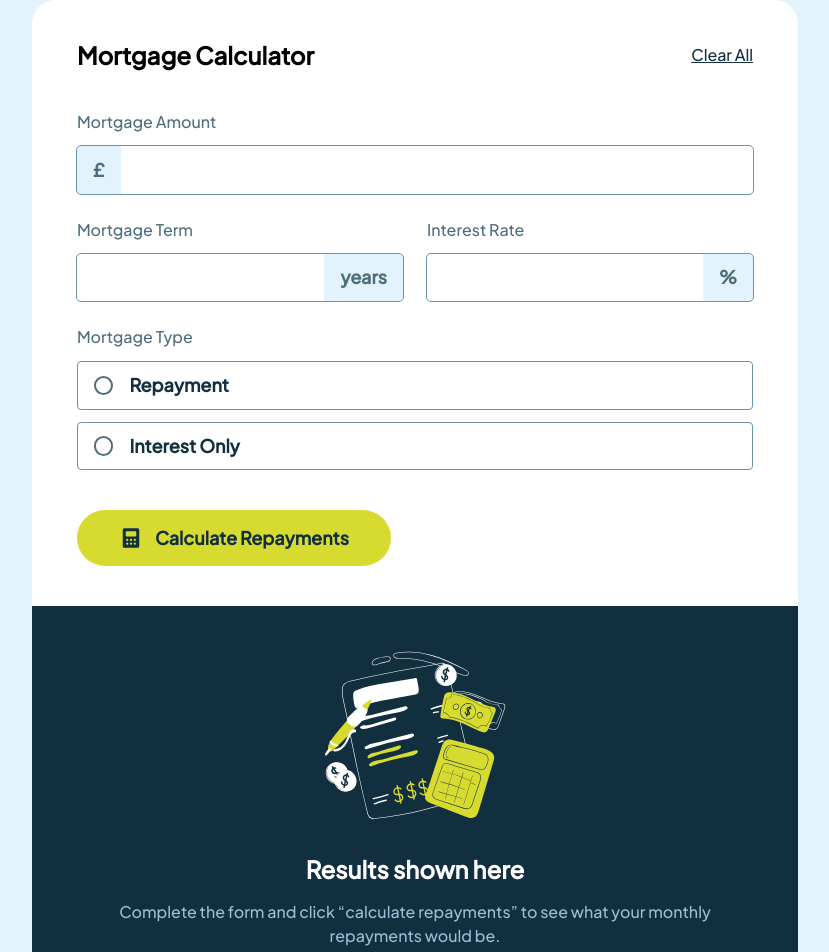
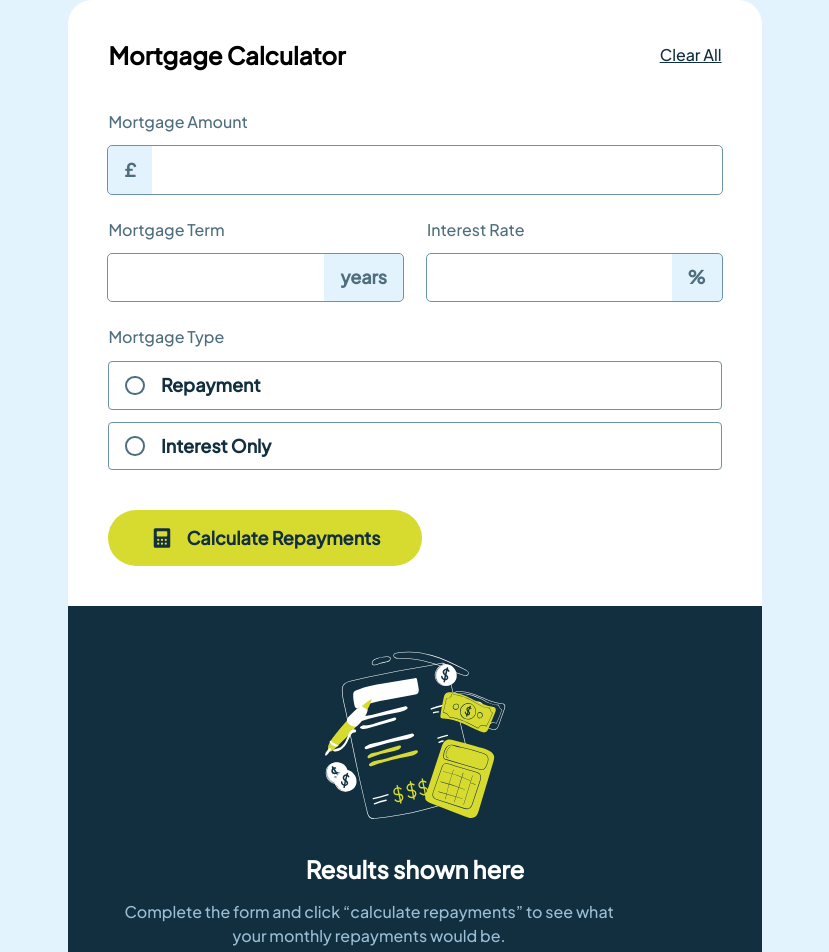
Before and after one commit to tomduranti/mortgage_repayment_calculator, a React (Vite) app: page / in a window 1280 px wide. Shown: the top 952 px of the page, without its empty margins (225-1054 px from the left). Built offline with nearby package versions, Linux system fonts and the light colour scheme.

Commit message:
Complete desktop design

```diff
--- a/src/App.jsx
+++ b/src/App.jsx
@@ -14,7 +14,7 @@ export default function App() {
     <main className='page_wrapper'>
       <div className='mortgage_repayment'>
 
-        <div className="mortgage_repayment__calculator  container">
+        <div className="mortgage_repayment__calculator">
           <div className='mortgage_repayment__title'>
             <h1 className='mortgage_repayment__heading  text_preset_2  text_capitalize'>mortgage calculator</h1>
             <ButtonReset />
@@ -29,7 +29,7 @@ export default function App() {
         </div>
 
         <div className='mortgage_repayment__result'>
-          <div className="mortgage_repayment__container  container">
+          <div className="mortgage_repayment__container">
             <img className='mortgage_repayment__icon' src={EmptyIcon} alt='' />
             <h3 className='text_white  text_preset_2'>Results shown here</h3>
             <p className='text_slate--300  text_preset_4'>Complete the form and click “calculate repayments” to see what your monthly repayments would be.</p>
--- a/src/sass/abstract/_variables.scss
+++ b/src/sass/abstract/_variables.scss
@@ -72,7 +72,7 @@ $gap_block_control_xlg: map.get($spacing, 24);
 $gap_block_control_xxlg: map.get($spacing, 40);
 
 //Padding & margin
-// $padding_full_control_md: map.get($spacing, 24);
+$padding_full_component_lg: map.get($spacing, 40);
 $padding_block_control_md: map.get($spacing, 12);
 $padding_block_control_md--plus_half: calc(map.get($spacing, 12) + map.get($special_spacing, 1) / 2);
 $padding_block_control_lg: map.get($spacing, 16);
@@ -86,7 +86,7 @@ $padding_block_layout_lg: map.get($spacing, 40);
 // $padding_block_layout_lg: map.get($spacing, 88);
 // $padding_inline_control_sm: map.get($spacing, 8);
 $padding_inline_control_lg: map.get($spacing, 16);
-// $padding_inline_control_lg: calc(map.get($spacing, 24) + map.get($spacing, 4));
+$padding_inline_component_md: map.get($spacing, 24);
 
 $margin_inlinestart_component_lg: map.get($spacing, 16);
 $margin_inlineend_component_md: map.get($spacing, 12);
@@ -107,6 +107,7 @@ $margin_blockstart_component_lg: map.get($spacing, 16);
 $inlinesize_control_sm: calc(map.get($spacing, 40) * 8 - map.get($special_spacing, 4) - map.get($special_spacing, 2));
 $inlinesize_layout_md: 89.58%;
 $inlinesize_layout_lg: 70%;
+$inlinesize_layout_xlg: 50%;
 // $blocksize_control_button: calc(map.get($spacing, 40) + map.get($spacing, 4));
 // $blocksize_control_sm: calc(map.get($spacing, 40) * 5 + map.get($spacing, 12));
 // $blocksize_control_lg: calc(map.get($spacing, 40) * 5 + map.get($spacing, 40));
--- a/src/sass/base/_base.scss
+++ b/src/sass/base/_base.scss
@@ -16,9 +16,6 @@
 
 .mortgage_repayment {
     @extend %flex_column;
-    gap: $gap_block_control_xxlg;
-
-    padding-block-start: $padding_block_layout_md;
 
     overflow: hidden;
 
@@ -28,8 +25,13 @@
         border-radius: $radius_pill_md;
 
         max-inline-size: $inlinesize_layout_md;
+    }
 
-        padding-block-start: $padding_block_layout_lg;
+
+    @include respond_to(min, l_screen) {
+        flex-direction: row;
+
+        max-inline-size: $inlinesize_layout_lg;
     }
 
 
@@ -39,8 +41,17 @@
 
         inline-size: 100%;
 
+        padding: $padding_block_component_md $padding_inline_component_md;
+
         @include respond_to(min, m_screen) {
             gap: $gap_block_control_xxlg;
+
+            padding: $padding_full_component_lg;
+        }
+
+
+        @include respond_to(min, l_screen) {
+            max-inline-size: $inlinesize_layout_xlg;
         }
     }
 
@@ -62,7 +73,6 @@
 
         @include respond_to(min, m_screen) {
             grid-template-columns: repeat(2, 1fr);
-            // grid-template-rows: repeat(3, 1fr);
 
             & div:first-child,
             & div:last-child {
@@ -74,6 +84,20 @@
 
     &__result {
         background-color: $background_color_slate--900;
+
+        inline-size: 100%;
+
+        padding: $padding_block_component_md $padding_inline_component_md;
+
+        @include respond_to(min, m_screen) {
+            padding: $padding_full_component_lg;
+        }
+
+        @include respond_to(min, l_screen) {
+            border-bottom-left-radius: $radius_pill_xxlg;
+
+            place-content: center;
+        }
     }
 
 
@@ -81,12 +105,10 @@
         @extend %flex_column;
         gap: $gap_block_control_lg;
 
-        padding-block: $padding_block_component_md;
-
         text-align: center;
 
-        @include respond_to(min, m_screen) {
-            padding-block: $padding_block_component_lg;
+        & > p {
+            max-inline-size: 45ch; //char limitation just to match design
         }
     }
 
@@ -98,14 +120,3 @@
         block-size: 192px;
     }
 }
-
-
-.container {
-    margin-inline: auto;
-
-    max-inline-size: $container_inline_layout_md;
-
-    @include respond_to(min, m_screen) {
-        max-inline-size: $container_inline_layout_lg;
-    }
-}
```
